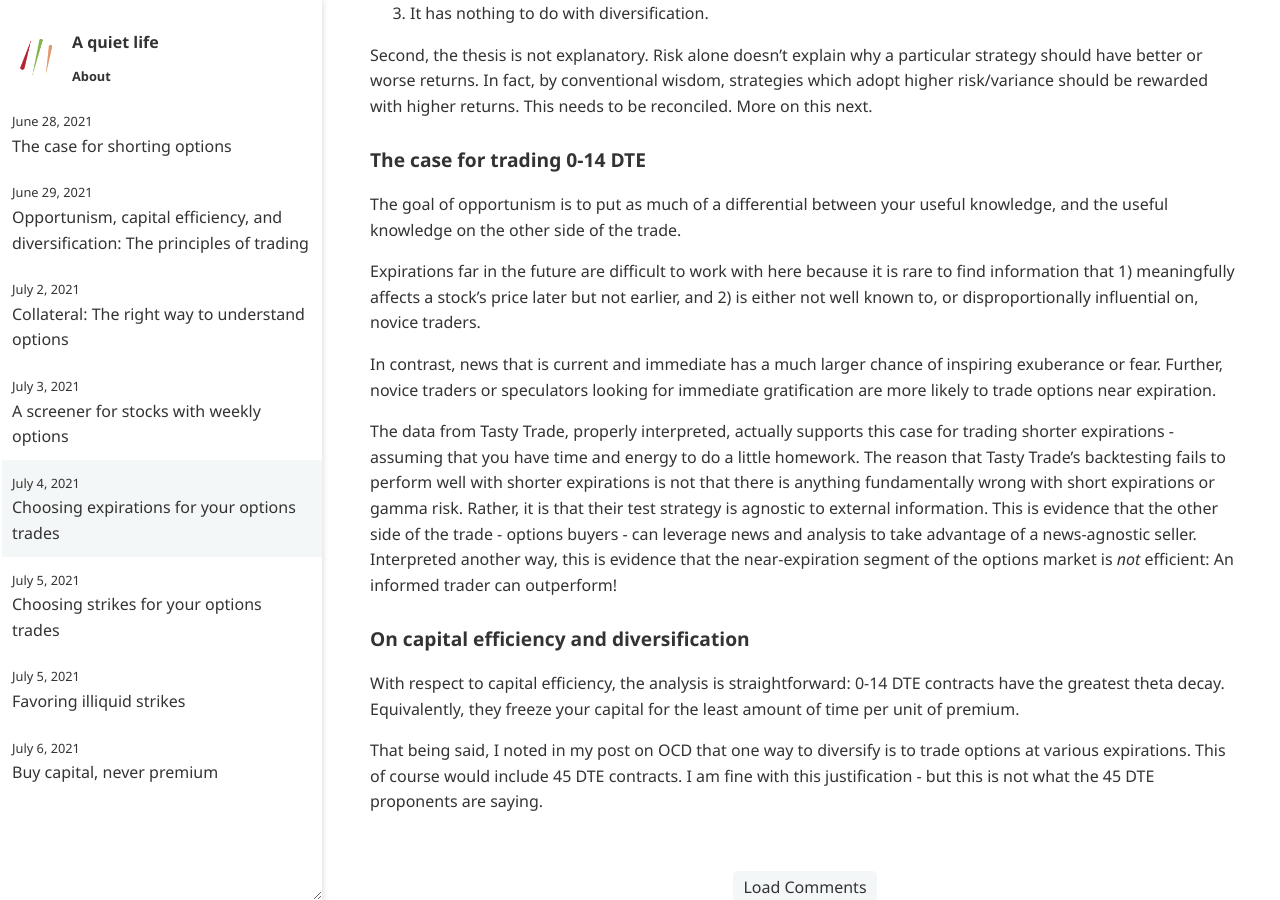
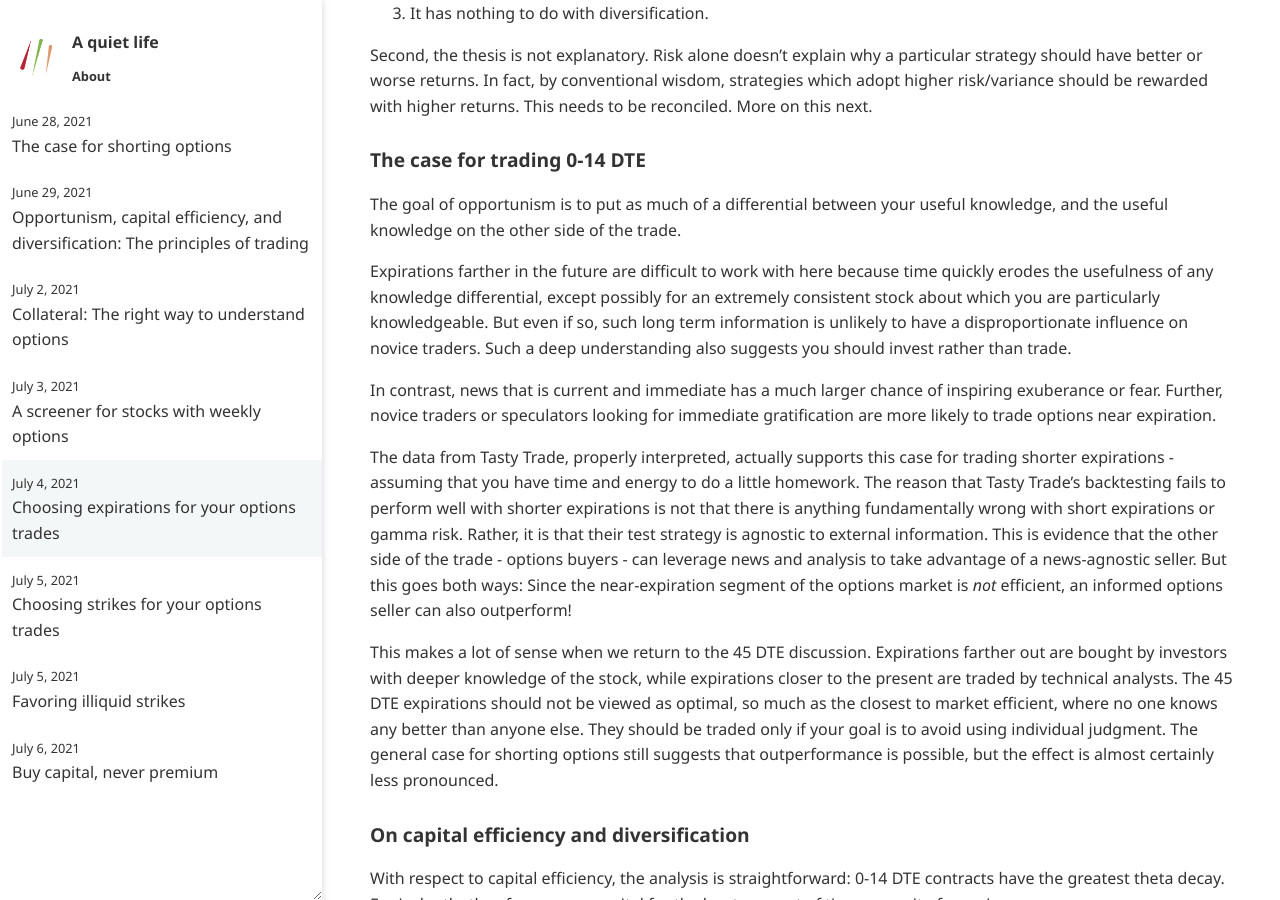
Before and after one commit to ansyblenetwork/aquietlife, a Jekyll site: the page built from _posts/2021-07-04-choosing-expirations.md, in a window 1280 px wide and 900 px high, scrolled down 1025 px. Built offline with Jekyll 4.4.1, drawn with Linux system fonts in a browser that asks for light colours.

Commit message:
Update 2021-07-04-choosing-expirations.md

```diff
--- a/_posts/2021-07-04-choosing-expirations.md
+++ b/_posts/2021-07-04-choosing-expirations.md
@@ -38,11 +38,14 @@ Second, the thesis is not explanatory. Risk alone doesn't explain why a particul
 
 The goal of opportunism is to put as much of a differential between your useful knowledge, and the useful knowledge on the other side of the trade.
 
-Expirations far in the future are difficult to work with here because it is rare to find information that 1) meaningfully affects a stock's price later but not earlier, and 2) is either not well known to, or disproportionally influential on, novice traders.
+Expirations farther in the future are difficult to work with here because time quickly erodes the usefulness of any knowledge differential, except possibly for an extremely consistent stock about which you are particularly knowledgeable. But even if so, such long term information is unlikely to have a disproportionate influence on novice traders. Such a deep understanding also suggests you should invest rather than trade.
 
 In contrast, news that is current and immediate has a much larger chance of inspiring exuberance or fear. Further, novice traders or speculators looking for immediate gratification are more likely to trade options near expiration.
 
-The data from Tasty Trade, properly interpreted, actually supports this case for trading shorter expirations - assuming that you have time and energy to do a little homework. The reason that Tasty Trade's backtesting fails to perform well with shorter expirations is not that there is anything fundamentally wrong with short expirations or gamma risk. Rather, it is that their test strategy is agnostic to external information. This is evidence that the other side of the trade - options buyers - can leverage news and analysis to take advantage of a news-agnostic seller. Interpreted another way, this is evidence that the near-expiration segment of the options market is _not_ efficient: An informed trader can outperform!
+The data from Tasty Trade, properly interpreted, actually supports this case for trading shorter expirations - assuming that you have time and energy to do a little homework. The reason that Tasty Trade's backtesting fails to perform well with shorter expirations is not that there is anything fundamentally wrong with short expirations or gamma risk. Rather, it is that their test strategy is agnostic to external information. This is evidence that the other side of the trade - options buyers - can leverage news and analysis to take advantage of a news-agnostic seller. But this goes both ways: Since the near-expiration segment of the options market is _not_ efficient, an informed options seller can also outperform!
+
+This makes a lot of sense when we return to the 45 DTE discussion. Expirations farther out are bought by investors with deeper knowledge of the stock, while expirations closer to the present are traded by technical analysts. The 45 DTE expirations should not be viewed as optimal, so much as the closest to market efficient, where no one knows any better than anyone else. They should be traded only if your goal is to avoid using individual judgment. The general case for shorting options still suggests that outperformance is possible, but the effect is almost certainly less pronounced.
+
 
 ### On capital efficiency and diversification
 
```
